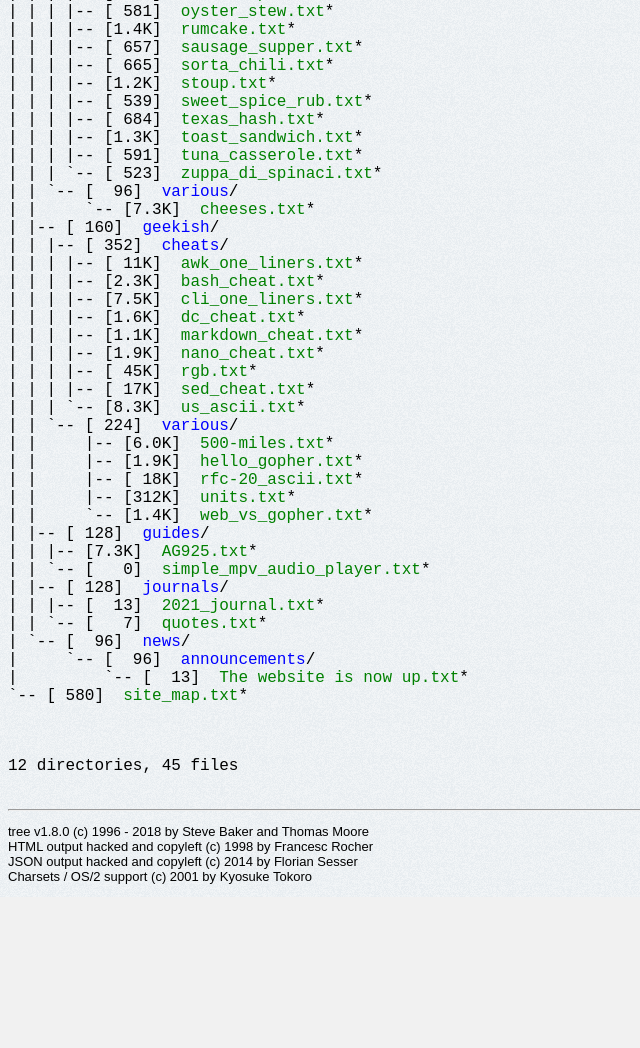
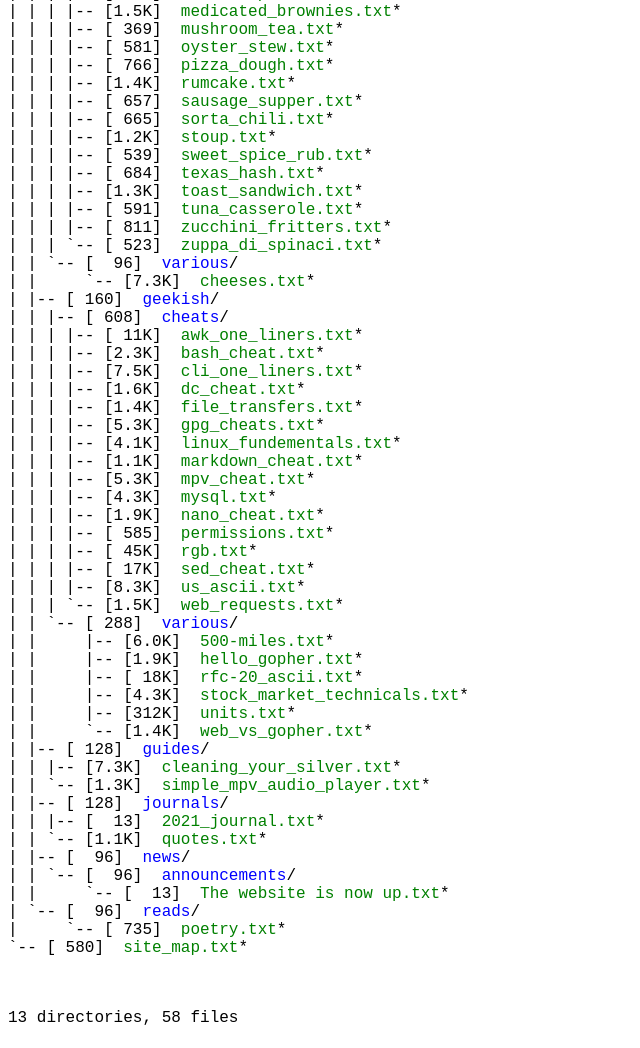
Before and after one commit to capitaineplanete/muiraie.github.io, a plain HTML site: page index.html in a window 1280 px wide. Shown: the part 419-1467 px from the top of the page, without its empty margins (0-640 px from the left). Before the commit the page ends 1316 px from the top, so only its background shows below. Drawn offline with Linux system fonts and the light colour scheme.

Commit message:
bits and bobs

```diff
--- a/index.html
+++ b/index.html
@@ -1,14 +1,13 @@
 <!DOCTYPE html>
 <html>
 <head>
- <link rel="icon" href="favicon.ico" type="image/x-icon">
  <meta http-equiv="Content-Type" content="text/html; charset=X">
  <meta name="Author" content="Made by 'tree'">
  <meta name="GENERATOR" content="$Version: $ tree v1.8.0 (c) 1996 - 2018 by Steve Baker, Thomas Moore, Francesc Rocher, Florian Sesser, Kyosuke Tokoro $">
  <title>Muiraie's Way of Life</title>
  <style type="text/css">
   <!--
-  BODY { font-family : sans-serif, monospace, sans-serif; background-image: url("tile.gif"); background-repeat: repeat; background-color: #F1F1F1;}
+  BODY { font-family : sans-serif, monospace, sans-serif; }
   P { font-weight: normal; font-family : ariel, monospace, sans-serif; color: black; background-color: transparent;}
   B { font-weight: normal; color: black; background-color: transparent;}
   A:visited { font-weight : normal; text-decoration : none; background-color : transparent; margin : 0px 0px 0px 0px; padding : 0px 0px 0px 0px; display: inline; }
@@ -36,9 +35,9 @@
 	|   |-- [&nbsp;131]&nbsp;&nbsp;<a class="EXEC" href="https://muiraie.github.io/ABOUT/contact.txt">contact.txt</a>*<br>
 	|   |-- [&nbsp;&nbsp;&nbsp;0]&nbsp;&nbsp;<a class="EXEC" href="https://muiraie.github.io/ABOUT/now.txt">now.txt</a>*<br>
 	|   `-- [3.1K]&nbsp;&nbsp;<a class="EXEC" href="https://muiraie.github.io/ABOUT/publickey.txt">publickey.txt</a>*<br>
-	|-- [&nbsp;256]&nbsp;&nbsp;<a class="DIR" href="https://muiraie.github.io/US-ASCII/">US-ASCII</a>/<br>
+	|-- [&nbsp;288]&nbsp;&nbsp;<a class="DIR" href="https://muiraie.github.io/US-ASCII/">US-ASCII</a>/<br>
 	|   |-- [&nbsp;160]&nbsp;&nbsp;<a class="DIR" href="https://muiraie.github.io/US-ASCII/comestibles/">comestibles</a>/<br>
-	|   |   |-- [&nbsp;704]&nbsp;&nbsp;<a class="DIR" href="https://muiraie.github.io/US-ASCII/comestibles/recipes/">recipes</a>/<br>
+	|   |   |-- [&nbsp;864]&nbsp;&nbsp;<a class="DIR" href="https://muiraie.github.io/US-ASCII/comestibles/recipes/">recipes</a>/<br>
 	|   |   |   |-- [1.1K]&nbsp;&nbsp;<a class="EXEC" href="https://muiraie.github.io/US-ASCII/comestibles/recipes/1886_cheese_soup.txt">1886_cheese_soup.txt</a>*<br>
 	|   |   |   |-- [&nbsp;683]&nbsp;&nbsp;<a class="EXEC" href="https://muiraie.github.io/US-ASCII/comestibles/recipes/arroz_con_pollo.txt">arroz_con_pollo.txt</a>*<br>
 	|   |   |   |-- [&nbsp;602]&nbsp;&nbsp;<a class="EXEC" href="https://muiraie.github.io/US-ASCII/comestibles/recipes/baked_eggs.txt">baked_eggs.txt</a>*<br>
@@ -48,7 +47,10 @@
 	|   |   |   |-- [&nbsp;249]&nbsp;&nbsp;<a class="EXEC" href="https://muiraie.github.io/US-ASCII/comestibles/recipes/crystal_dressing.txt">crystal_dressing.txt</a>*<br>
 	|   |   |   |-- [&nbsp;501]&nbsp;&nbsp;<a class="EXEC" href="https://muiraie.github.io/US-ASCII/comestibles/recipes/ginger_chicken.txt">ginger_chicken.txt</a>*<br>
 	|   |   |   |-- [&nbsp;462]&nbsp;&nbsp;<a class="EXEC" href="https://muiraie.github.io/US-ASCII/comestibles/recipes/meat_lump.txt">meat_lump.txt</a>*<br>
+	|   |   |   |-- [1.5K]&nbsp;&nbsp;<a class="EXEC" href="https://muiraie.github.io/US-ASCII/comestibles/recipes/medicated_brownies.txt">medicated_brownies.txt</a>*<br>
+	|   |   |   |-- [&nbsp;369]&nbsp;&nbsp;<a class="EXEC" href="https://muiraie.github.io/US-ASCII/comestibles/recipes/mushroom_tea.txt">mushroom_tea.txt</a>*<br>
 	|   |   |   |-- [&nbsp;581]&nbsp;&nbsp;<a class="EXEC" href="https://muiraie.github.io/US-ASCII/comestibles/recipes/oyster_stew.txt">oyster_stew.txt</a>*<br>
+	|   |   |   |-- [&nbsp;766]&nbsp;&nbsp;<a class="EXEC" href="https://muiraie.github.io/US-ASCII/comestibles/recipes/pizza_dough.txt">pizza_dough.txt</a>*<br>
 	|   |   |   |-- [1.4K]&nbsp;&nbsp;<a class="EXEC" href="https://muiraie.github.io/US-ASCII/comestibles/recipes/rumcake.txt">rumcake.txt</a>*<br>
 	|   |   |   |-- [&nbsp;657]&nbsp;&nbsp;<a class="EXEC" href="https://muiraie.github.io/US-ASCII/comestibles/recipes/sausage_supper.txt">sausage_supper.txt</a>*<br>
 	|   |   |   |-- [&nbsp;665]&nbsp;&nbsp;<a class="EXEC" href="https://muiraie.github.io/US-ASCII/comestibles/recipes/sorta_chili.txt">sorta_chili.txt</a>*<br>
@@ -57,41 +59,52 @@
 	|   |   |   |-- [&nbsp;684]&nbsp;&nbsp;<a class="EXEC" href="https://muiraie.github.io/US-ASCII/comestibles/recipes/texas_hash.txt">texas_hash.txt</a>*<br>
 	|   |   |   |-- [1.3K]&nbsp;&nbsp;<a class="EXEC" href="https://muiraie.github.io/US-ASCII/comestibles/recipes/toast_sandwich.txt">toast_sandwich.txt</a>*<br>
 	|   |   |   |-- [&nbsp;591]&nbsp;&nbsp;<a class="EXEC" href="https://muiraie.github.io/US-ASCII/comestibles/recipes/tuna_casserole.txt">tuna_casserole.txt</a>*<br>
+	|   |   |   |-- [&nbsp;811]&nbsp;&nbsp;<a class="EXEC" href="https://muiraie.github.io/US-ASCII/comestibles/recipes/zucchini_fritters.txt">zucchini_fritters.txt</a>*<br>
 	|   |   |   `-- [&nbsp;523]&nbsp;&nbsp;<a class="EXEC" href="https://muiraie.github.io/US-ASCII/comestibles/recipes/zuppa_di_spinaci.txt">zuppa_di_spinaci.txt</a>*<br>
 	|   |   `-- [&nbsp;&nbsp;96]&nbsp;&nbsp;<a class="DIR" href="https://muiraie.github.io/US-ASCII/comestibles/various/">various</a>/<br>
 	|   |   &nbsp;&nbsp;&nbsp; `-- [7.3K]&nbsp;&nbsp;<a class="EXEC" href="https://muiraie.github.io/US-ASCII/comestibles/various/cheeses.txt">cheeses.txt</a>*<br>
 	|   |-- [&nbsp;160]&nbsp;&nbsp;<a class="DIR" href="https://muiraie.github.io/US-ASCII/geekish/">geekish</a>/<br>
-	|   |   |-- [&nbsp;352]&nbsp;&nbsp;<a class="DIR" href="https://muiraie.github.io/US-ASCII/geekish/cheats/">cheats</a>/<br>
+	|   |   |-- [&nbsp;608]&nbsp;&nbsp;<a class="DIR" href="https://muiraie.github.io/US-ASCII/geekish/cheats/">cheats</a>/<br>
 	|   |   |   |-- [&nbsp;11K]&nbsp;&nbsp;<a class="EXEC" href="https://muiraie.github.io/US-ASCII/geekish/cheats/awk_one_liners.txt">awk_one_liners.txt</a>*<br>
 	|   |   |   |-- [2.3K]&nbsp;&nbsp;<a class="EXEC" href="https://muiraie.github.io/US-ASCII/geekish/cheats/bash_cheat.txt">bash_cheat.txt</a>*<br>
 	|   |   |   |-- [7.5K]&nbsp;&nbsp;<a class="EXEC" href="https://muiraie.github.io/US-ASCII/geekish/cheats/cli_one_liners.txt">cli_one_liners.txt</a>*<br>
 	|   |   |   |-- [1.6K]&nbsp;&nbsp;<a class="EXEC" href="https://muiraie.github.io/US-ASCII/geekish/cheats/dc_cheat.txt">dc_cheat.txt</a>*<br>
+	|   |   |   |-- [1.4K]&nbsp;&nbsp;<a class="EXEC" href="https://muiraie.github.io/US-ASCII/geekish/cheats/file_transfers.txt">file_transfers.txt</a>*<br>
+	|   |   |   |-- [5.3K]&nbsp;&nbsp;<a class="EXEC" href="https://muiraie.github.io/US-ASCII/geekish/cheats/gpg_cheats.txt">gpg_cheats.txt</a>*<br>
+	|   |   |   |-- [4.1K]&nbsp;&nbsp;<a class="EXEC" href="https://muiraie.github.io/US-ASCII/geekish/cheats/linux_fundementals.txt">linux_fundementals.txt</a>*<br>
 	|   |   |   |-- [1.1K]&nbsp;&nbsp;<a class="EXEC" href="https://muiraie.github.io/US-ASCII/geekish/cheats/markdown_cheat.txt">markdown_cheat.txt</a>*<br>
+	|   |   |   |-- [5.3K]&nbsp;&nbsp;<a class="EXEC" href="https://muiraie.github.io/US-ASCII/geekish/cheats/mpv_cheat.txt">mpv_cheat.txt</a>*<br>
+	|   |   |   |-- [4.3K]&nbsp;&nbsp;<a class="EXEC" href="https://muiraie.github.io/US-ASCII/geekish/cheats/mysql.txt">mysql.txt</a>*<br>
 	|   |   |   |-- [1.9K]&nbsp;&nbsp;<a class="EXEC" href="https://muiraie.github.io/US-ASCII/geekish/cheats/nano_cheat.txt">nano_cheat.txt</a>*<br>
+	|   |   |   |-- [&nbsp;585]&nbsp;&nbsp;<a class="EXEC" href="https://muiraie.github.io/US-ASCII/geekish/cheats/permissions.txt">permissions.txt</a>*<br>
 	|   |   |   |-- [&nbsp;45K]&nbsp;&nbsp;<a class="EXEC" href="https://muiraie.github.io/US-ASCII/geekish/cheats/rgb.txt">rgb.txt</a>*<br>
 	|   |   |   |-- [&nbsp;17K]&nbsp;&nbsp;<a class="EXEC" href="https://muiraie.github.io/US-ASCII/geekish/cheats/sed_cheat.txt">sed_cheat.txt</a>*<br>
-	|   |   |   `-- [8.3K]&nbsp;&nbsp;<a class="EXEC" href="https://muiraie.github.io/US-ASCII/geekish/cheats/us_ascii.txt">us_ascii.txt</a>*<br>
-	|   |   `-- [&nbsp;224]&nbsp;&nbsp;<a class="DIR" href="https://muiraie.github.io/US-ASCII/geekish/various/">various</a>/<br>
+	|   |   |   |-- [8.3K]&nbsp;&nbsp;<a class="EXEC" href="https://muiraie.github.io/US-ASCII/geekish/cheats/us_ascii.txt">us_ascii.txt</a>*<br>
+	|   |   |   `-- [1.5K]&nbsp;&nbsp;<a class="EXEC" href="https://muiraie.github.io/US-ASCII/geekish/cheats/web_requests.txt">web_requests.txt</a>*<br>
+	|   |   `-- [&nbsp;288]&nbsp;&nbsp;<a class="DIR" href="https://muiraie.github.io/US-ASCII/geekish/various/">various</a>/<br>
 	|   |   &nbsp;&nbsp;&nbsp; |-- [6.0K]&nbsp;&nbsp;<a class="EXEC" href="https://muiraie.github.io/US-ASCII/geekish/various/500-miles.txt">500-miles.txt</a>*<br>
 	|   |   &nbsp;&nbsp;&nbsp; |-- [1.9K]&nbsp;&nbsp;<a class="EXEC" href="https://muiraie.github.io/US-ASCII/geekish/various/hello_gopher.txt">hello_gopher.txt</a>*<br>
 	|   |   &nbsp;&nbsp;&nbsp; |-- [&nbsp;18K]&nbsp;&nbsp;<a class="EXEC" href="https://muiraie.github.io/US-ASCII/geekish/various/rfc-20_ascii.txt">rfc-20_ascii.txt</a>*<br>
+	|   |   &nbsp;&nbsp;&nbsp; |-- [4.3K]&nbsp;&nbsp;<a class="EXEC" href="https://muiraie.github.io/US-ASCII/geekish/various/stock_market_technicals.txt">stock_market_technicals.txt</a>*<br>
 	|   |   &nbsp;&nbsp;&nbsp; |-- [312K]&nbsp;&nbsp;<a class="EXEC" href="https://muiraie.github.io/US-ASCII/geekish/various/units.txt">units.txt</a>*<br>
 	|   |   &nbsp;&nbsp;&nbsp; `-- [1.4K]&nbsp;&nbsp;<a class="EXEC" href="https://muiraie.github.io/US-ASCII/geekish/various/web_vs_gopher.txt">web_vs_gopher.txt</a>*<br>
 	|   |-- [&nbsp;128]&nbsp;&nbsp;<a class="DIR" href="https://muiraie.github.io/US-ASCII/guides/">guides</a>/<br>
-	|   |   |-- [7.3K]&nbsp;&nbsp;<a class="EXEC" href="https://muiraie.github.io/US-ASCII/guides/AG925.txt">AG925.txt</a>*<br>
-	|   |   `-- [&nbsp;&nbsp;&nbsp;0]&nbsp;&nbsp;<a class="EXEC" href="https://muiraie.github.io/US-ASCII/guides/simple_mpv_audio_player.txt">simple_mpv_audio_player.txt</a>*<br>
+	|   |   |-- [7.3K]&nbsp;&nbsp;<a class="EXEC" href="https://muiraie.github.io/US-ASCII/guides/cleaning_your_silver.txt">cleaning_your_silver.txt</a>*<br>
+	|   |   `-- [1.3K]&nbsp;&nbsp;<a class="EXEC" href="https://muiraie.github.io/US-ASCII/guides/simple_mpv_audio_player.txt">simple_mpv_audio_player.txt</a>*<br>
 	|   |-- [&nbsp;128]&nbsp;&nbsp;<a class="DIR" href="https://muiraie.github.io/US-ASCII/journals/">journals</a>/<br>
 	|   |   |-- [&nbsp;&nbsp;13]&nbsp;&nbsp;<a class="EXEC" href="https://muiraie.github.io/US-ASCII/journals/2021_journal.txt">2021_journal.txt</a>*<br>
-	|   |   `-- [&nbsp;&nbsp;&nbsp;7]&nbsp;&nbsp;<a class="EXEC" href="https://muiraie.github.io/US-ASCII/journals/quotes.txt">quotes.txt</a>*<br>
-	|   `-- [&nbsp;&nbsp;96]&nbsp;&nbsp;<a class="DIR" href="https://muiraie.github.io/US-ASCII/news/">news</a>/<br>
-	|   &nbsp;&nbsp;&nbsp; `-- [&nbsp;&nbsp;96]&nbsp;&nbsp;<a class="DIR" href="https://muiraie.github.io/US-ASCII/news/announcements/">announcements</a>/<br>
-	|   &nbsp;&nbsp;&nbsp; &nbsp;&nbsp;&nbsp; `-- [&nbsp;&nbsp;13]&nbsp;&nbsp;<a class="EXEC" href="https://muiraie.github.io/US-ASCII/news/announcements/The website is now up.txt">The website is now up.txt</a>*<br>
+	|   |   `-- [1.1K]&nbsp;&nbsp;<a class="EXEC" href="https://muiraie.github.io/US-ASCII/journals/quotes.txt">quotes.txt</a>*<br>
+	|   |-- [&nbsp;&nbsp;96]&nbsp;&nbsp;<a class="DIR" href="https://muiraie.github.io/US-ASCII/news/">news</a>/<br>
+	|   |   `-- [&nbsp;&nbsp;96]&nbsp;&nbsp;<a class="DIR" href="https://muiraie.github.io/US-ASCII/news/announcements/">announcements</a>/<br>
+	|   |   &nbsp;&nbsp;&nbsp; `-- [&nbsp;&nbsp;13]&nbsp;&nbsp;<a class="EXEC" href="https://muiraie.github.io/US-ASCII/news/announcements/The website is now up.txt">The website is now up.txt</a>*<br>
+	|   `-- [&nbsp;&nbsp;96]&nbsp;&nbsp;<a class="DIR" href="https://muiraie.github.io/US-ASCII/reads/">reads</a>/<br>
+	|   &nbsp;&nbsp;&nbsp; `-- [&nbsp;735]&nbsp;&nbsp;<a class="EXEC" href="https://muiraie.github.io/US-ASCII/reads/poetry.txt">poetry.txt</a>*<br>
 	`-- [&nbsp;580]&nbsp;&nbsp;<a class="EXEC" href="https://muiraie.github.io/site_map.txt">site_map.txt</a>*<br>
 	<br><br>
 	</p>
 	<p>
 
-12 directories, 45 files
+13 directories, 58 files
 	<br><br>
 	</p>
 	<hr>
```
Also changed, not shown: US-ASCII/geekish/cheats/file_transfers.txt (added), US-ASCII/geekish/cheats/linux_fundementals.txt (added), US-ASCII/geekish/cheats/mysql.txt (added), US-ASCII/geekish/cheats/web_requests.txt (added), US-ASCII/geekish/various/stock_market_ technicals.txt (deleted), US-ASCII/guides/cleaning_your_silver.txt, US-ASCII/guides/simple_mpv_audio_player.txt, US-ASCII/journals/quotes.txt, 1 other file.
